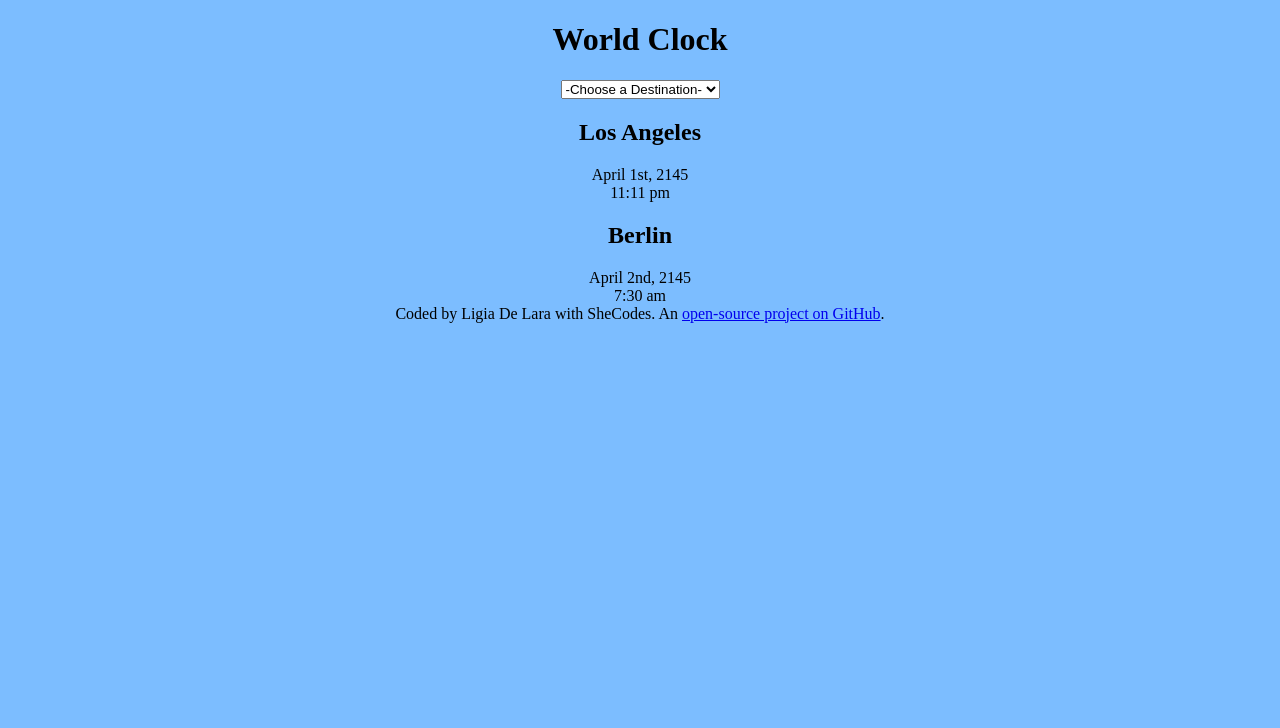
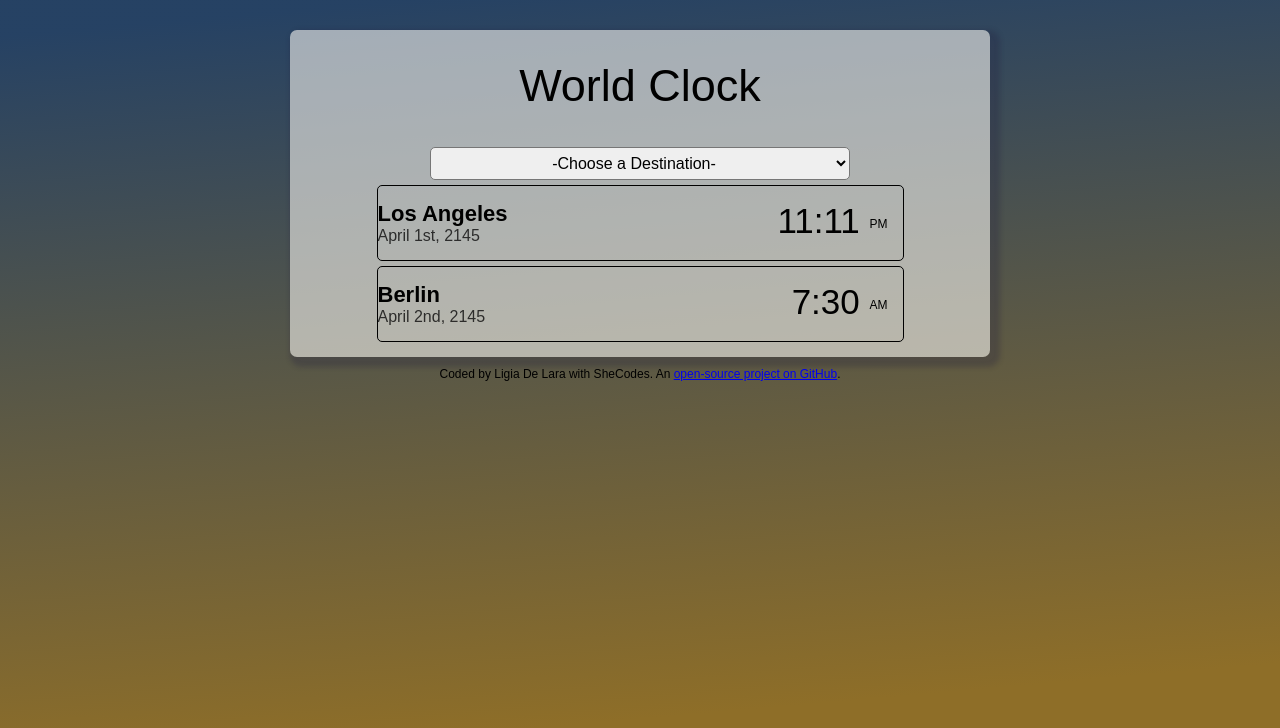
Before and after one commit to L-delara/World-Clock, a plain HTML site: page index.html in a window 1280 px wide. Drawn offline with Linux system fonts and the light colour scheme; a web font is replaced by a local one.

Commit message:
add readme for credits, style css
might use background changes based on time, added images to folder

```diff
--- a/index.html
+++ b/index.html
@@ -6,6 +6,12 @@
     <meta
       name="viewport"
       content="width=device-width, initial-scale=1.0"
+    />
+    <link rel="preconnect" href="https://fonts.googleapis.com" />
+    <link rel="preconnect" href="https://fonts.gstatic.com" crossorigin />
+    <link
+      href="https://fonts.googleapis.com/css2?family=Lexend+Zetta&display=swap"
+      rel="stylesheet"
     />
     <link rel="stylesheet" href="./src/styles.css" />
     <title>World Clock ⌚</title>
@@ -19,16 +25,22 @@
         <option value="">Tokyo</option>
         <option value="">New York</option>
       </select>
+      <div class="places">
+        <div class="city">
+          <div>
+            <h2>Los Angeles</h2>
+            <div class="date">April 1st, 2145</div>
+          </div>
+          <div class="time">11:11 <small>PM</small></div>
+        </div>
 
-      <div class="city">
-        <h2>Los Angeles</h2>
-        <div class="date">April 1st, 2145</div>
-        <div class="time">11:11 pm</div>
-      </div>
-      <div class="city">
-        <h2>Berlin</h2>
-        <div class="date">April 2nd, 2145</div>
-        <div class="time">7:30 am</div>
+        <div class="city">
+          <div>
+            <h2>Berlin</h2>
+            <div class="date">April 2nd, 2145</div>
+          </div>
+          <div class="time">7:30 <small>AM</small></div>
+        </div>
       </div>
     </div>
     <footer>
--- a/src/styles.css
+++ b/src/styles.css
@@ -1,4 +1,71 @@
 body {
-  background-color: #3f9fffad;
+  background: linear-gradient(
+      175deg,
+      rgba(30, 59, 94, 0.9640231092436975) 4%,
+      rgba(142, 110, 40, 1) 85%
+    )
+    fixed;
+
+  font-family: "Lexend Zetta", sans-serif;
+}
+h1 {
+  font-size: 45px;
+  font-weight: 500;
+  padding: 30px 0px 5px;
   text-align: center;
 }
+h2 {
+  margin: 0px;
+  font-size: 22px;
+}
+select {
+  display: block;
+  width: 60%;
+  margin: 0 auto;
+  padding: 6px;
+  border-radius: 5px;
+  text-align: center;
+  font-size: 16px;
+}
+footer {
+  text-align: center;
+  padding-top: 10px;
+  font-size: 12px;
+}
+a:hover {
+  text-decoration: none;
+  font-size: 13px;
+}
+
+.container {
+  max-width: 700px;
+  background-color: rgba(247, 245, 241, 0.6);
+  display: block;
+  margin: 0 auto;
+  border-radius: 7px;
+  box-shadow: 5px 5px 5px 5px rgba(33, 28, 58, 0.25);
+}
+.city {
+  max-width: 75%;
+  display: flex;
+  justify-content: space-between;
+  margin: 5px auto;
+  padding: 15px 0;
+  border-radius: 5px;
+  border: 1px solid #000;
+}
+.places {
+  padding-bottom: 10px;
+}
+.date {
+  opacity: 0.75;
+  size: 16px;
+}
+.time {
+  font-size: 35px;
+  margin-right: 15px;
+}
+.time small {
+  font-size: 12px;
+  vertical-align: middle;
+}
```
Also changed, not shown: readme.txt (added), src/dawn-dusk.jpg (added), src/daytime.jpg (added), src/nighttime.jpg (added).
